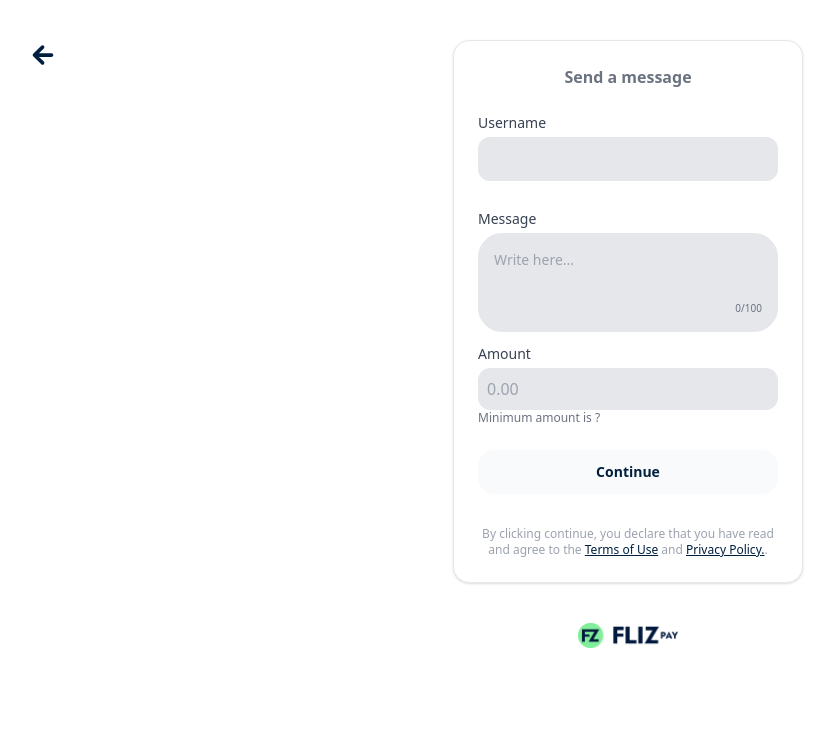
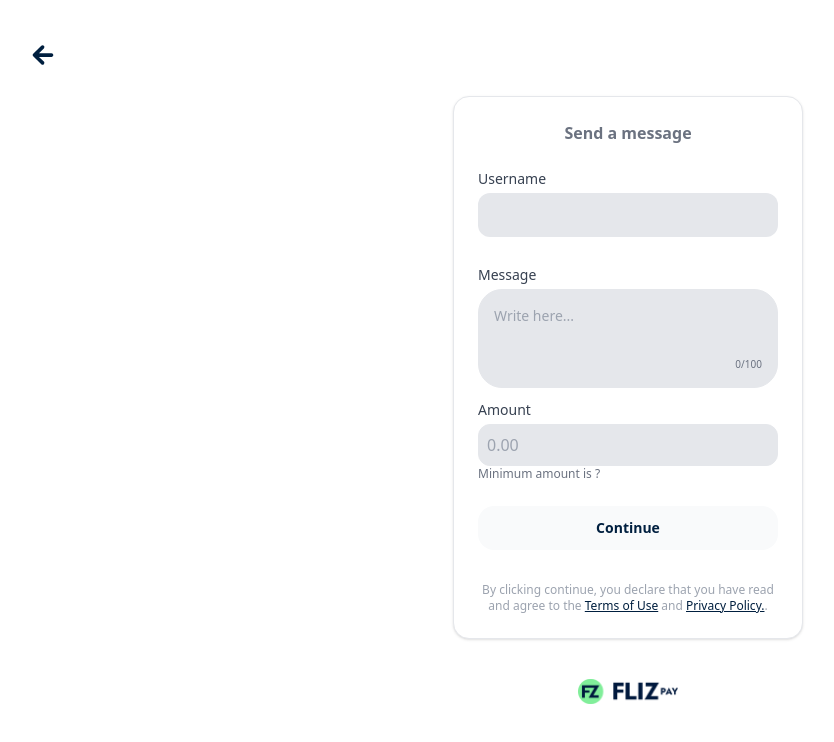
Before and after one commit to michelmnds/liveFLIZ, a Next.js app: page /careers in a window 1280 px wide. Shown: the top 742 px of the page, without its empty margins (12-846 px from the left). Built offline with nearby package versions, Linux system fonts and the light colour scheme; no server answers; what @radix-ui/themes would draw is missing.

Commit message:
feat: small ajustments

```diff
--- a/src/app/(dashboard)/layout.tsx
+++ b/src/app/(dashboard)/layout.tsx
@@ -6,7 +6,7 @@ export default function DashboardLayout({ children }: { children: React.ReactNod
   return (
     <div className="flex min-h-screen w-full items-start justify-start gap-10">
       <NavBar />
-      <main>{children}</main>
+      <main className="min-h-screen w-full">{children}</main>
     </div>
   );
 }
--- a/src/app/[username]/page.tsx
+++ b/src/app/[username]/page.tsx
@@ -56,7 +56,7 @@ export default function DonationPage() {
 
   const handleContinue = (data?: { message: string; amount: string; username: string }) => {
     const { formattedNumber } = convertAmountToJSNumber({ amount: data?.amount ?? '', isGermanSelected: false });
-    const urlParams = `f=${streamer?.flizKey},e=${data?.message ?? ''},a=${formattedNumber},o=${formattedNumber},u=${data?.username},s=app_qrc`;
+    const urlParams = `f=${streamer?.flizKey},e=${data?.message ?? ''},a=${formattedNumber},o=${formattedNumber},u=${data?.username},s=${isMobile ? 'streamer_deeplink' : 'streamer_qrc'}`;
     const url = `${CHECKOUT_URL}?token=${Buffer.from(urlParams).toString('base64')}`;
 
     if (isMobile) return router.push(url);
@@ -71,7 +71,7 @@ export default function DonationPage() {
   };
 
   return (
-    <div className="relative flex min-h-screen w-full flex-col items-start justify-start gap-10">
+    <div className="relative flex min-h-screen w-full flex-col items-center justify-center gap-10">
       <header className="absolute left-10 top-10">
         <Link href="/dashboard">
           <IoMdArrowRoundBack color="var(--secondaryColor)" size={30} />
```
